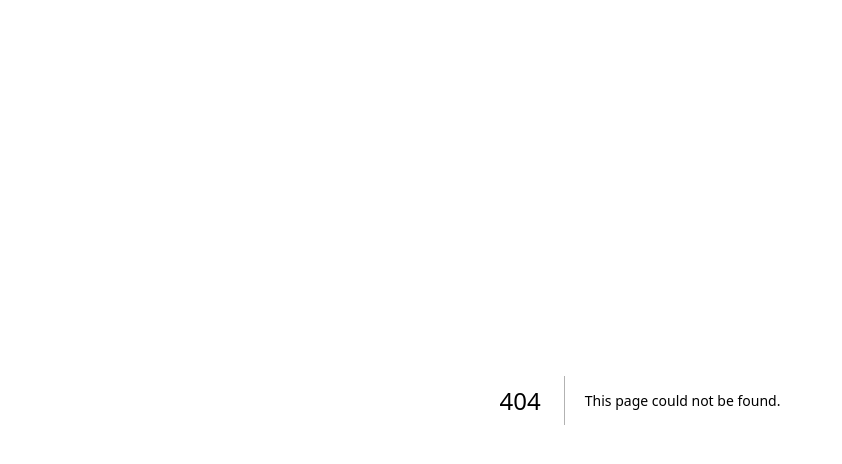
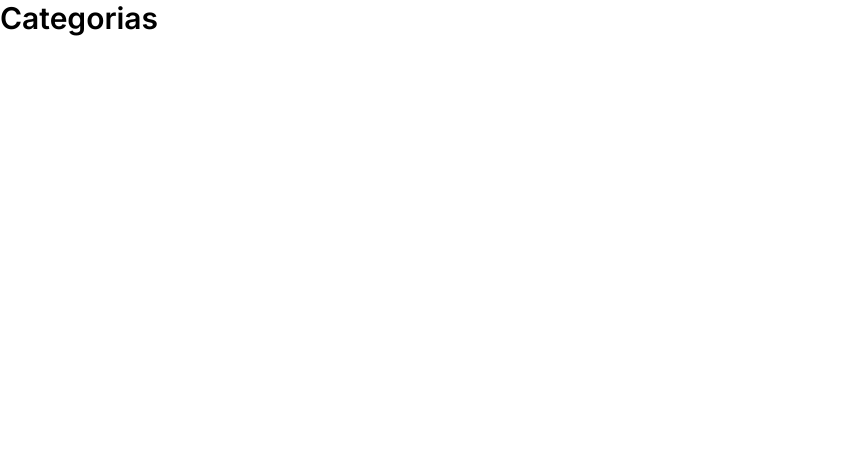
Before and after one commit to PrinceHard/Tastebite, a Next.js app: page /categorias in a window 1280 px wide. Before the commit this address had no page. Shown: the top 464 px of the page, without its empty margins (0-842 px from the left). Built offline with nearby package versions, Linux system fonts and the light colour scheme.

Commit message:
feat: pagina de catagorias criada

```diff
--- /dev/null
+++ b/src/app/categorias/page.tsx
@@ -0,0 +1,9 @@
+
+const Categorias = () => {
+    return (
+        <div>
+            <h1 className="font-semibold text-3xl">Categorias</h1>
+        </div>
+    )
+}
+export default Categorias
--- a/src/app/page.tsx
+++ b/src/app/page.tsx
@@ -1,4 +1,3 @@
-import RecipeItem from "~/components/RecipeItem"
 import { lobster } from "./fonts"
 
 export default function Home() {
```
